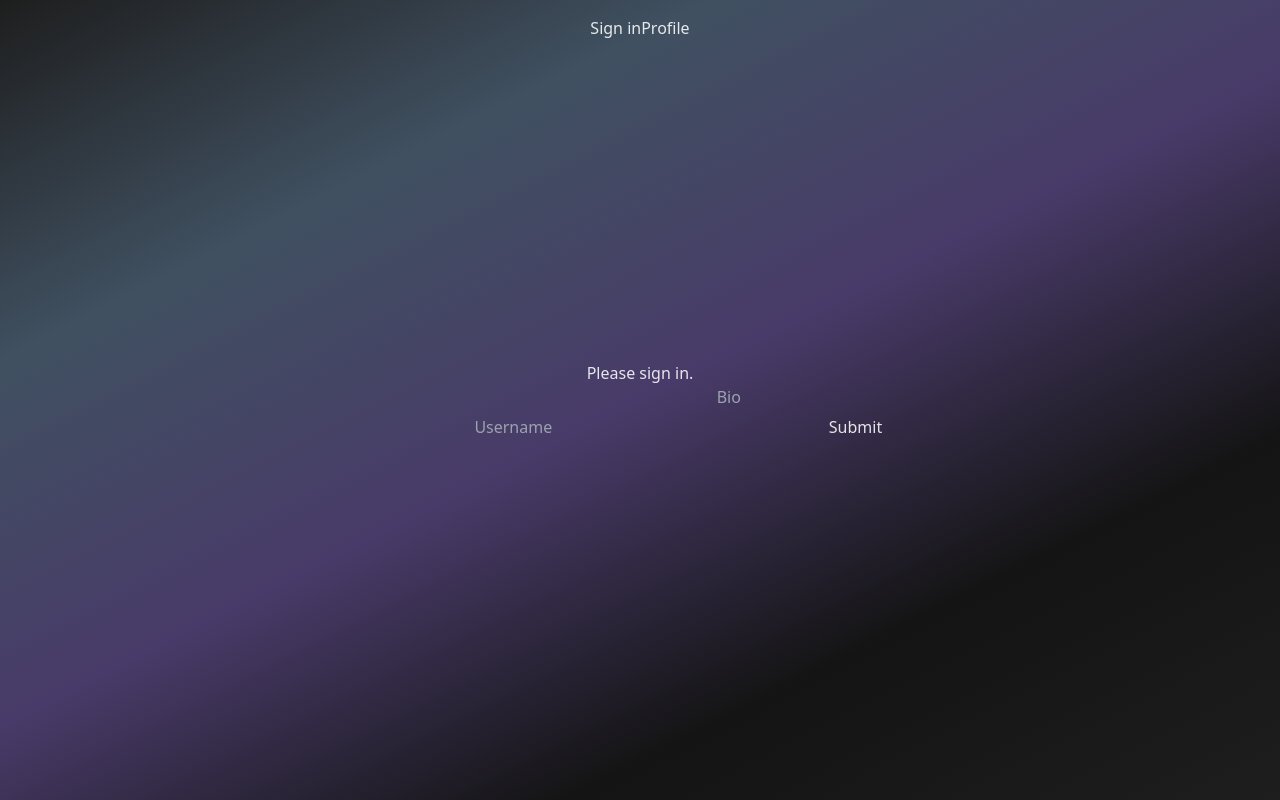
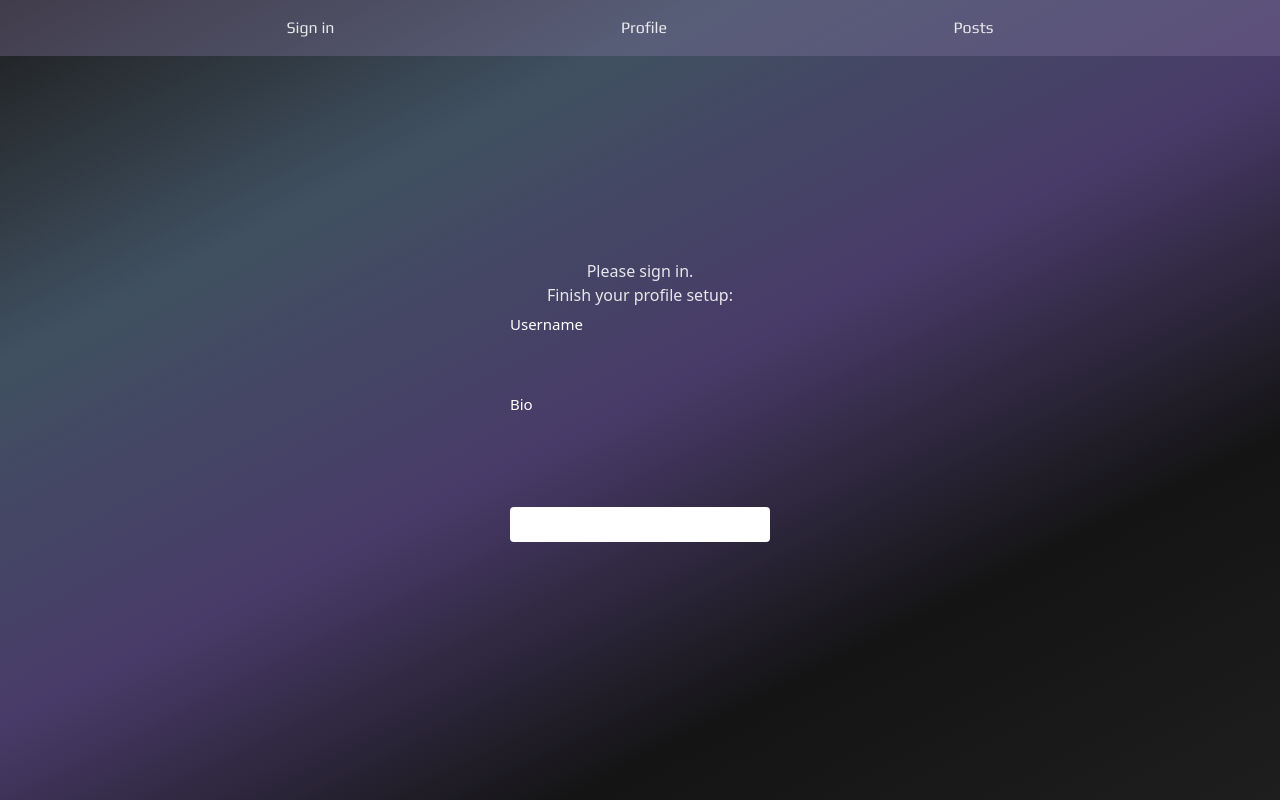
Before and after one commit to ScottGreenhalgh/week09-social-network, a Next.js app: page /profile in a window 1280 px wide. Built offline with nearby package versions, Linux system fonts and the light colour scheme; no server answers.

Commit message:
updated posts and profile

```diff
--- a/src/app/posts/page.tsx
+++ b/src/app/posts/page.tsx
@@ -1,25 +1,34 @@
+import AllPosts from "@/components/AllPosts";
 import { connect } from "@/utils/connect";
 import { auth } from "@clerk/nextjs/server";
+import dynamic from "next/dynamic";
 
 const { userId } = auth();
-const db = connect();
 
-interface Post {
-  id: number;
-  content: string;
+const ModularForm = dynamic(() => import("@/components/ModularForm"), {
+  ssr: false,
+});
+
+async function profileCheck() {
+  "use server";
+  const db = connect();
+  const profile = await db.query(
+    `SELECT * FROM social_profiles WHERE clerk_id = $1`,
+    [userId]
+  );
+  // conditional rendering based on profile
+  if (profile.rowCount === 0) {
+    return (
+      <div>
+        <p>Login and setup profile to create a post.</p>
+        <AllPosts />
+      </div>
+    );
+  }
+  return null; // allows further rendering
 }
 
-export default async function PostsPage() {
-  const { rows } = await db.query<Post>(`
-SELECT
-    social_posts.id,
-    social_profiles.username,
-    social_posts.content
-FROM social_posts
-INNER JOIN social_profiles ON social_posts.clerk_id = social_profiles.clerk_id;
-    `);
-  console.log(rows);
-
+export default async function Page() {
   async function handleCreatePost(formData: FormData) {
     "use server";
     const db = connect();
@@ -32,26 +41,29 @@ INNER JOIN social_profiles ON social_posts.clerk_id = social_profiles.clerk_id;
     );
   }
 
+  const fields = [
+    {
+      name: "content",
+      label: "Post content",
+      type: "textarea",
+      required: true,
+    },
+  ];
+
+  // Await the result of profileCheck to conditionally render
+  const profileResult = await profileCheck();
+
+  if (profileResult) {
+    return profileResult; // If renderPage returns, render its JSX
+  }
+
   return (
     <div>
-      <h2>Posts</h2>
-      <h3>Add new posts</h3>
-      <form action={handleCreatePost}>
-        <textarea content="content" placeholder="New Post"></textarea>
-        <button type="submit">Submit</button>
-      </form>
-
-      <h3>All posts</h3>
-      {rows.map((post) => {
-        return (
-          <div key={post.id}>
-            <h4>Username</h4>
-            <p>{post.content}</p>
-          </div>
-        );
-      })}
+      <h1>Form Page</h1>
+      <ModularForm fields={fields} onSubmit={handleCreatePost} />
+      <AllPosts />
     </div>
   );
 }
 
-//note: use this somewhere import { revalidatePath } from 'next/navigation';
+//note: use this somewhere: import { revalidatePath } from 'next/navigation';
--- a/src/app/profile/page.tsx
+++ b/src/app/profile/page.tsx
@@ -1,6 +1,7 @@
 import { SignedIn, SignedOut } from "@clerk/nextjs";
 import { auth, currentUser } from "@clerk/nextjs/server";
 import { connect } from "@/utils/connect";
+import ModularForm from "@/components/ModularForm";
 
 export default async function ProfilePage() {
   const { userId } = auth();
@@ -33,6 +34,17 @@ export default async function ProfilePage() {
     }
   }
 
+  const fields = [
+    {
+      name: "username",
+      label: "Username",
+      type: "username",
+      required: true,
+      validationMessage: "Please provide a unique username",
+    },
+    { name: "bio", label: "Bio", type: "textarea", required: false },
+  ];
+
   console.log(user);
   return (
     <div>
@@ -46,12 +58,8 @@ export default async function ProfilePage() {
       <SignedOut>
         <h2>Please sign in.</h2>
       </SignedOut>
-
-      <form action={handleUpdateProfile}>
-        <input name="username" placeholder="Username" />
-        <textarea name="bio" placeholder="Bio" />
-        <button type="submit">Submit</button>
-      </form>
+      <p>Finish your profile setup:</p>
+      <ModularForm fields={fields} onSubmit={handleUpdateProfile} />
     </div>
   );
 }
--- a/src/app/testform/page.tsx
+++ /dev/null
@@ -1,39 +0,0 @@
-import { connect } from "@/utils/connect";
-import ModularForm from "@/components/ModularForm";
-import { auth } from "@clerk/nextjs/server";
-
-const { userId } = auth();
-
-export default async function Page() {
-  async function handleCreatePost(formData: FormData) {
-    "use server";
-    const db = connect();
-    // get content from the form
-    const content = formData.get("content") as string;
-    // add post to db
-    await db.query(
-      `INSERT INTO social_posts (clerk_id, content) VALUES ($1, $2)`,
-      [userId, content]
-    );
-  }
-  //   const fields = [
-  //     {
-  //       name: "email",
-  //       label: "Email",
-  //       type: "email",
-  //       required: true,
-  //       validationMessage: "Please provide a valid email",
-  //     },
-  //     { name: "question", label: "Question", type: "textarea", required: true },
-  //   ];
-  const fields = [
-    { name: "comment", label: "Comment", type: "textarea", required: true },
-  ];
-
-  return (
-    <div>
-      <h1>Form Page</h1>
-      <ModularForm fields={fields} onSubmit={handleCreatePost} />
-    </div>
-  );
-}
--- /dev/null
+++ b/src/components/AllPosts.tsx
@@ -0,0 +1,35 @@
+import { connect } from "@/utils/connect";
+
+const db = connect();
+
+interface Post {
+  id: number;
+  content: string;
+  username: string;
+}
+
+export default async function AllPosts() {
+  const { rows } = await db.query<Post>(`
+    SELECT
+        social_posts.id,
+        social_profiles.username,
+        social_posts.content
+    FROM social_posts
+    INNER JOIN social_profiles ON social_posts.clerk_id = social_profiles.clerk_id;
+        `);
+  console.log(rows);
+
+  return (
+    <div>
+      <h3>All Posts</h3>
+      {rows.map((post) => {
+        return (
+          <div key={post.id}>
+            <h4>{`${post.username} Posted:`}</h4>
+            <p>{post.content}</p>
+          </div>
+        );
+      })}
+    </div>
+  );
+}
--- a/src/components/Header.tsx
+++ b/src/components/Header.tsx
@@ -12,7 +12,12 @@ export default function Header() {
       <SignedIn>
         <UserButton />
       </SignedIn>
-      <Link href="/profile">Profile</Link>
+      <Link href="/profile" className={style["link"]}>
+        Profile
+      </Link>
+      <Link href="/posts" className={style["link"]}>
+        Posts
+      </Link>
     </header>
   );
 }
--- a/src/styles/header.module.css
+++ b/src/styles/header.module.css
@@ -1,9 +1,24 @@
 .Header {
   display: flex;
+  flex-direction: row;
+  flex-wrap: nowrap;
   justify-content: space-evenly;
+
+  background-color: #8878a557;
+  width: 100svw;
 
   position: absolute;
   top: 0;
+  left: 0;
 
-  margin: 1rem;
+  padding-top: 1rem;
+  padding-bottom: 1rem;
+
+  font-family: var(--font-play);
 }
+
+.link:hover {
+  transform: translateY(-10%);
+  transition: transform 0.2s;
+  filter: drop-shadow(0 0 5px #00000080);
+}
```
Also changed, not shown: 1 other file (tests, documents, lock files or other folders).
